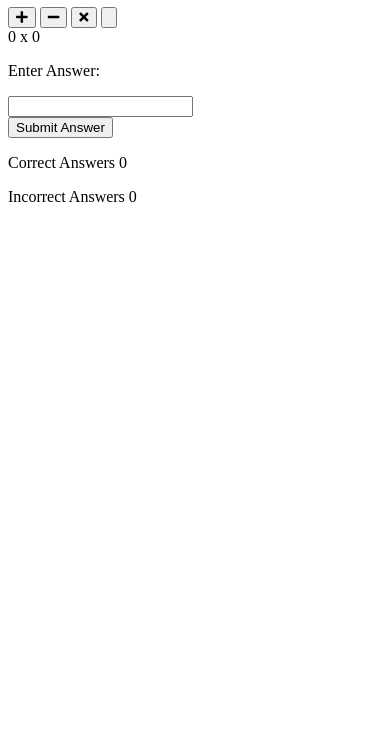
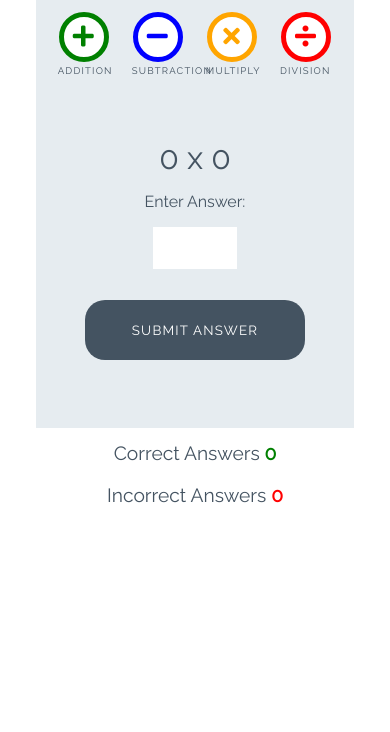
Before and after one commit to JakeyMarsh1/love-maths, a plain HTML site: page index.html in a window 390 px wide. Shown: the part 112-844 px from the top of the page. Drawn offline with Linux system fonts and the light colour scheme.

Commit message:
add styles for game

```diff
--- a/assets/css/style.css
+++ b/assets/css/style.css
@@ -0,0 +1,253 @@
+/* --------- Global style */
+
+body {
+    background-color: white;
+    font-family: "Raleway", sans-serif;
+    color: #445361;
+    text-align: center;
+}
+
+/* --------- Heading */
+
+.heading {
+    text-align: center;
+    font-size: 2.5rem;
+}
+
+.logo {
+    height: 40px;
+    padding-right: 5px;
+}
+
+/* --------- Game layout */
+
+.game-area {
+    background-color: #E6ECF0;
+    box-sizing: border-box;
+    width: 85%;
+    height: 65vh;
+    max-height: 450px;
+    max-width: 830px;
+    margin-left: auto;
+    margin-right: auto;
+    padding: 1%;
+}
+
+.question-area {
+    width: 50%;
+    font-size: 2rem;
+    margin: auto;
+    padding: 50px 0;
+}
+
+.question-area span {
+    padding: 0 15px;
+}
+
+.score-area {
+    margin: 5px auto;
+    width: 60%;
+    font-size: 1.2rem;
+}
+
+.controls-area {
+    width: 85%;
+    margin: 30px auto;
+}
+
+#score {
+    color: green;
+    font-weight: bold;
+}
+
+#incorrect {
+    color: red;
+    font-weight: bold;
+}
+
+.answer-message {
+    display: none;
+    font-size: 1rem;
+}
+
+#answer-box {
+    border: none;
+    color: #445361;
+    display: inline-block;
+    height: 40px;
+    width: 80px;
+    font-size: 1.2rem;
+}
+
+.scores {
+    display: inline-block;
+    padding: 25px;
+}
+
+/* --------- Buttons */
+
+.btn {
+    width: 220px;
+    height: 60px;
+    font-family: "Raleway", sans-serif;
+    text-transform: uppercase;
+    letter-spacing: 1.2px;
+    color: white;
+}
+
+.btn:focus {
+    outline: none;
+}
+
+.btn--big {
+    padding-top: 10px;
+    border-radius: 50%;
+    background-color: white;
+    border: 10px solid;
+    width: 100px;
+    height: 100px;
+    font-size: 3.2rem;
+    margin: 0 30px;
+    transition: all 0.5s;
+}
+
+.btn--big::after {
+    content: attr(data-type);
+    font-size:1rem;
+    color:#445361;
+    position: relative;
+    left: -0.5em
+
+}
+
+.btn--blue {
+    border-color: blue;
+    color: blue;
+}
+
+.btn--blue:active,
+.btn--blue:hover {
+    background-color: darkblue;
+    color: white;
+}
+
+.btn--orange {
+    border-color: orange;
+    color: orange;
+}
+
+.btn--orange:active,
+.btn--orange:hover {
+    background-color: darkorange;
+    color: white;
+}
+
+.btn--red {
+    border-color: red;
+    color: red;
+}
+
+.btn--red:active,
+.btn--red:hover {
+    background-color: darkred;
+    color: white;
+}
+
+.btn--green {
+    border-color: green;
+    color: green;
+}
+
+.btn--green:active,
+.btn--green:hover {
+    background-color: darkgreen;
+    color: white;
+}
+
+.btn--gray {
+    margin-top: 25px;
+    background-color: #445361;
+    border: 1px transparent;
+    border-radius: 20px;
+}
+
+.btn--gray:active,
+.btn--gray:hover {
+    background-color: #0d1013;
+}
+
+/* --------- Media queries */
+
+@media (max-width: 414px) {
+    .controls-area {
+        width: 100%;
+    }
+
+    .btn--big {
+        margin: 0 10px;
+        padding: 5px;
+        border: 5px solid;
+        width: 50px;
+        height: 50px;
+        font-size: 1.5rem;
+    }
+
+    .btn--big::after {
+        font-size: 0.6rem;
+        left: -0.7rem;
+    }
+
+    .question-area {
+        padding: 10% 0;
+        width: 100%;
+    }
+
+    .question-area span {
+        padding: 0;
+    }
+
+    .answer-message {
+        display: block;
+    }
+
+    #answer-box {
+        display: block;
+        margin: 0 auto;
+    }
+    .btn--gray {
+        margin-top: 0;
+    }
+
+    .score-area {
+        width: 100%;
+    }
+
+    .scores {
+        margin: 0.5em auto;
+        display: block;
+        padding: 5px;
+    }
+
+    .heading {
+        font-size: 2rem;
+    }
+}
+
+@media (max-width: 320px) {
+    .game-area {
+        height: 70vh;
+    }
+
+    .controls-area {
+        width: 75%;
+        margin: 10px auto;
+    }
+
+    .btn--big {
+        margin: 10px 10px;
+    }
+    .question-area {
+        padding: 10px 0;
+    }
+
+}
--- a/index.html
+++ b/index.html
@@ -26,17 +26,17 @@
 
     <div class="game-area">
         <div class="controls-area">
-            <button class="btn btn--big btn--green">
+            <button data-type ="addition"class="btn btn--big btn--green">
                 <i class="fas fa-plus"></i>
             </button>
-            <button class="btn btn--big btn--blue">
+            <button data-type ="subtraction"class="btn btn--big btn--blue">
                 <i class="fas fa-minus"></i>
             </button>
-            <button class="btn btn--big btn--orange">
+            <button data-type ="multiply"class="btn btn--big btn--orange">
                 <i class="fas fa-times"></i>
             </button>
-            <button class="btn btn--big btn--red">
-                <i class="fas fa-devide"></i>
+            <button data-type ="division"class="btn btn--big btn--red">
+                <i class="fas fa-divide"></i>
             </button>
         </div>
         <div class ="question-area">
@@ -47,7 +47,7 @@
             <p class ="answer-message">Enter Answer:</p>
             <input id="answer-box" type="number" />
         </div>
-        <button class="btn btn--gray">Submit Answer</button>
+        <button data-type ="submit" class="btn btn--gray">Submit Answer</button>
     </div>
 
     <div class="score-area">
```
